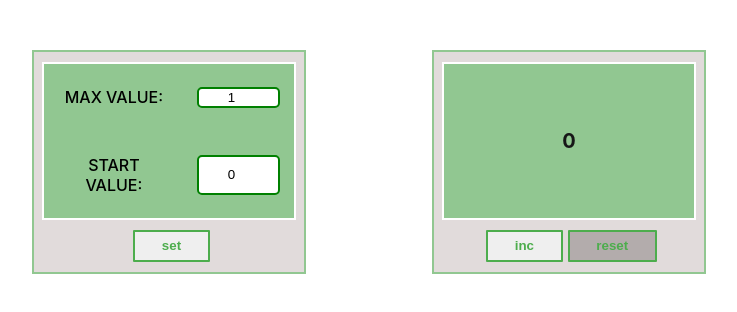
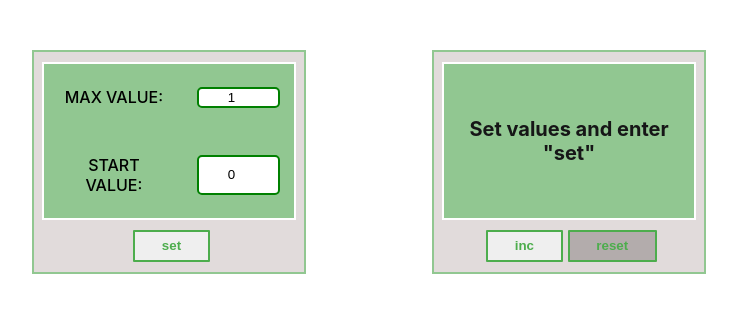
Before and after one commit to horobryh22/counter, a React (Create React App) app: page / in a window 1280 px wide. Shown: the top 312 px of the page, without its empty margins (271-1008 px from the left). Built offline with nearby package versions, Linux system fonts and the light colour scheme.

Commit message:
Added check to value, and added message, before set values.

```diff
--- a/src/App.tsx
+++ b/src/App.tsx
@@ -5,14 +5,14 @@ import {Settings} from './components/Settings/Settings';
 
 function App() {
 
+    const [textMessage, setTextMessage] = useState<string | null>('Set values and enter "set"');
     const [startCount, setStartCount] = useState<number>(0);
     const [maxCount, setMaxCount] = useState<number>(1);
     const [count, setCount] = useState<number>(0);
-    const [error, setError] = useState<string | null>('');
+    const [error, setError] = useState<string | null>(null);
 
     const changeMaxValue = (value: number) => {
-        const maxValue = Number(value);
-        setMaxCount(maxValue);
+        setMaxCount(value);
     }
 
     const changeStartValue = (value: number) => {
@@ -20,12 +20,23 @@ function App() {
         setCount(value);
     }
 
-    console.log(startCount, maxCount, count);
-
     return (
         <div className="App">
-            <Settings changeMaxValue={changeMaxValue} changeStartValue={changeStartValue} setError={setError} error={error}/>
-            <Counter count={count} setCount={setCount} maxCount={maxCount} error={error} startCount={startCount}/>
+            <Settings
+                changeMaxValue={changeMaxValue}
+                changeStartValue={changeStartValue}
+                setError={setError}
+                setTextMessage={setTextMessage}
+                error={error}
+            />
+            <Counter
+                textMessage={textMessage}
+                count={count}
+                setCount={setCount}
+                maxCount={maxCount}
+                error={error}
+                startCount={startCount}
+            />
         </div>
     );
 }
--- a/src/components/Counter/Counter.module.css
+++ b/src/components/Counter/Counter.module.css
@@ -7,49 +7,3 @@
     background-color: #e1dbdb;
     border: 2px solid #91c791;
 }
-
-.wrapperSettings {
-    padding: 10px;
-    width: 250px;
-    height: 200px;
-    display: flex;
-    flex-direction: column;
-    justify-content: space-around;
-    align-items: center;
-    background-color: #e1dbdb;
-    border: 2px solid #91c791;
-}
-
-.scoreboard {
-    width: 100%;
-    height: 100%;
-    background-color: #91c791;
-    display: flex;
-    justify-content: center;
-    align-items: center;
-    border: 2px solid white;
-    align-self: center;
-}
-
-.scoreboardReject {
-    background-color: #f19595;
-    width: 100%;
-    height: 100%;
-    display: flex;
-    justify-content: center;
-    align-items: center;
-    border: 1px solid red;
-    align-self: center;
-}
-
-.counting {
-    font-size: 20px;
-    font-weight: 700;
-    color: #161617;
-}
-
-.countingStop {
-    font-size: 20px;
-    font-weight: 700;
-    color: #f3eeee;
-}
--- a/src/components/Counter/Counter.tsx
+++ b/src/components/Counter/Counter.tsx
@@ -8,10 +8,11 @@ type CounterType = {
     error: string | null
     maxCount: number
     startCount: number
+    textMessage: string | null
     setCount: (count: number) => void
 }
 
-export const Counter: React.FC<CounterType> = ({count, setCount, maxCount, error, startCount}) => {
+export const Counter: React.FC<CounterType> = ({count, setCount, maxCount, error, startCount, textMessage}) => {
 
     const increaseCount = () => {
         setCount(count + 1);
@@ -23,7 +24,7 @@ export const Counter: React.FC<CounterType> = ({count, setCount, maxCount, error
 
     return (
         <div className={classes.wrapperScoreboard}>
-            <Scoreboard count={count} maxCount={maxCount} error={error}/>
+            <Scoreboard count={count} maxCount={maxCount} error={error} textMessage={textMessage}/>
             <div>
                 <Button callback={() => increaseCount()} name={'inc'} disabled={count >= maxCount || error !== null}/>
                 <Button callback={() => resetCount()} name={'reset'} disabled={count === startCount}/>
--- /dev/null
+++ b/src/components/Scoreboard/Scoreboard.module.css
@@ -0,0 +1,33 @@
+.scoreboard {
+    width: 100%;
+    height: 100%;
+    background-color: #91c791;
+    display: flex;
+    justify-content: center;
+    align-items: center;
+    border: 2px solid white;
+    align-self: center;
+}
+
+.scoreboardReject {
+    background-color: #f19595;
+    width: 100%;
+    height: 100%;
+    display: flex;
+    justify-content: center;
+    align-items: center;
+    border: 1px solid red;
+    align-self: center;
+}
+
+.counting {
+    font-size: 20px;
+    font-weight: 700;
+    color: #161617;
+}
+
+.countingStop {
+    font-size: 20px;
+    font-weight: 700;
+    color: #f3eeee;
+}
--- a/src/components/Scoreboard/Scoreboard.tsx
+++ b/src/components/Scoreboard/Scoreboard.tsx
@@ -1,20 +1,22 @@
 import React from 'react';
-import classes from '../Counter/Counter.module.css';
+import classes from './Scoreboard.module.css';
 
 type ScoreboardType = {
     count: number
     error: string | null
     maxCount: number
+    textMessage: string | null
 }
 
-export const Scoreboard: React.FC<ScoreboardType> = ({count, maxCount, error}) => {
+export const Scoreboard: React.FC<ScoreboardType> = ({count, maxCount, error, textMessage}) => {
 
     const countClassName = count >= maxCount || error ? classes.countingStop : classes.counting;
     const scoreboardClassName = count >= maxCount || error ? classes.scoreboardReject : classes.scoreboard;
+    const condition = textMessage ? textMessage : count;
 
     return (
         <div className={scoreboardClassName}>
-            {error ? <div className={countClassName}>{error}</div> : <div className={countClassName}>{count}</div>}
+            {error ? <div className={countClassName}>{error}</div> : <div className={countClassName}>{condition}</div>}
         </div>
     );
 };
--- /dev/null
+++ b/src/components/Settings/Settings.module.css
@@ -0,0 +1,11 @@
+.wrapperSettings {
+    padding: 10px;
+    width: 250px;
+    height: 200px;
+    display: flex;
+    flex-direction: column;
+    justify-content: space-around;
+    align-items: center;
+    background-color: #e1dbdb;
+    border: 2px solid #91c791;
+}
--- a/src/components/Settings/Settings.tsx
+++ b/src/components/Settings/Settings.tsx
@@ -1,16 +1,17 @@
 import React, {useState} from 'react';
 import {SettingsBoard} from './SettingsBoard/SettingsBoard';
 import {Button} from '../Button/Button';
-import classes from './../Counter/Counter.module.css'
+import classes from './Settings.module.css'
 
 export type SettingsType = {
     error: string | null
     setError: (error: string | null) => void
+    setTextMessage: (message: string | null) => void
     changeMaxValue: (value: number) => void
     changeStartValue : (value: number) => void
 }
 
-export const Settings: React.FC<SettingsType> = ({changeStartValue, changeMaxValue, setError, error}) => {
+export const Settings: React.FC<SettingsType> = ({changeStartValue, changeMaxValue, setError, error, setTextMessage}) => {
 
     const [maxValue, setMaxValue] = useState<number>(1);
     const [startValue, setStartValue] = useState<number>(0);
@@ -20,6 +21,7 @@ export const Settings: React.FC<SettingsType> = ({changeStartValue, changeMaxVal
 
     const onClickHandler = () => {
         if (!condition) {
+            setTextMessage(null);
             changeMaxValue(maxValue);
             changeStartValue(startValue);
             setError(null);
@@ -28,8 +30,19 @@ export const Settings: React.FC<SettingsType> = ({changeStartValue, changeMaxVal
 
     return (
         <div className={classes.wrapperSettings}>
-            <SettingsBoard error={error} setMaxValue={setMaxValue} setStartValue={setStartValue} maxValue={maxValue} startValue={startValue}/>
-            <Button callback={onClickHandler} name={'set'} disabled={condition}/>
+            <SettingsBoard
+                error={error}
+                setMaxValue={setMaxValue}
+                setStartValue={setStartValue}
+                maxValue={maxValue}
+                startValue={startValue}
+                setTextMessage={setTextMessage}
+            />
+            <Button
+                callback={onClickHandler}
+                name={'set'}
+                disabled={condition}
+            />
         </div>
     );
 };
--- a/src/components/Settings/SettingsBoard/Input/Input.tsx
+++ b/src/components/Settings/SettingsBoard/Input/Input.tsx
@@ -5,21 +5,28 @@ export type InputType = DetailedHTMLProps<InputHTMLAttributes<HTMLInputElement>,
     name: string
     error: string | null
     callback: (value: number) => void
+    setTextMessage: (message: string | null) => void
 }
 
-export const Input: React.FC<InputType> = ({name, callback, error, ...rest}) => {
+export const Input: React.FC<InputType> = ({name, callback, error, setTextMessage, ...rest}) => {
 
     const inputClassName = error ? classes.input + ' ' + classes.error : classes.input;
 
     const onChangeHandler = (e: ChangeEvent<HTMLInputElement>) => {
         const value = Number(e.currentTarget.value);
         callback((value));
+        setTextMessage('Set values and enter "set"');
     }
 
     return (
         <div className={classes.wrapper}>
             <div className={classes.title}>{name}</div>
-            <input onChange={onChangeHandler} className={inputClassName} type="number" {...rest}/>
+            <input
+                onChange={onChangeHandler}
+                className={inputClassName}
+                type="number"
+                {...rest}
+            />
         </div>
     );
 };
--- a/src/components/Settings/SettingsBoard/SettingsBoard.tsx
+++ b/src/components/Settings/SettingsBoard/SettingsBoard.tsx
@@ -5,16 +5,29 @@ import {Input} from './Input/Input';
 export type SettingsBoardType = {
     setMaxValue: (maxValue: number) => void
     setStartValue: (startValue: number) => void
+    setTextMessage: (message: string | null) => void
     error: string | null
     maxValue: number
     startValue: number
 }
 
-export const SettingsBoard: React.FC<SettingsBoardType> = ({setMaxValue, setStartValue, maxValue, startValue, error}) => {
+export const SettingsBoard: React.FC<SettingsBoardType> = ({setTextMessage,setMaxValue, setStartValue, maxValue, startValue, error}) => {
     return (
         <div className={classes.settingsBoard}>
-            <Input name={'Max Value:'} callback={setMaxValue} value={maxValue} error={error}/>
-            <Input name={'Start Value:'} callback={setStartValue} value={startValue} error={error}/>
+            <Input
+                name={'Max Value:'}
+                callback={setMaxValue}
+                value={maxValue.toString()}
+                error={error}
+                setTextMessage={setTextMessage}
+            />
+            <Input
+                setTextMessage={setTextMessage}
+                name={'Start Value:'}
+                callback={setStartValue}
+                value={startValue.toString()}
+                error={error}
+            />
         </div>
     );
 };
```
